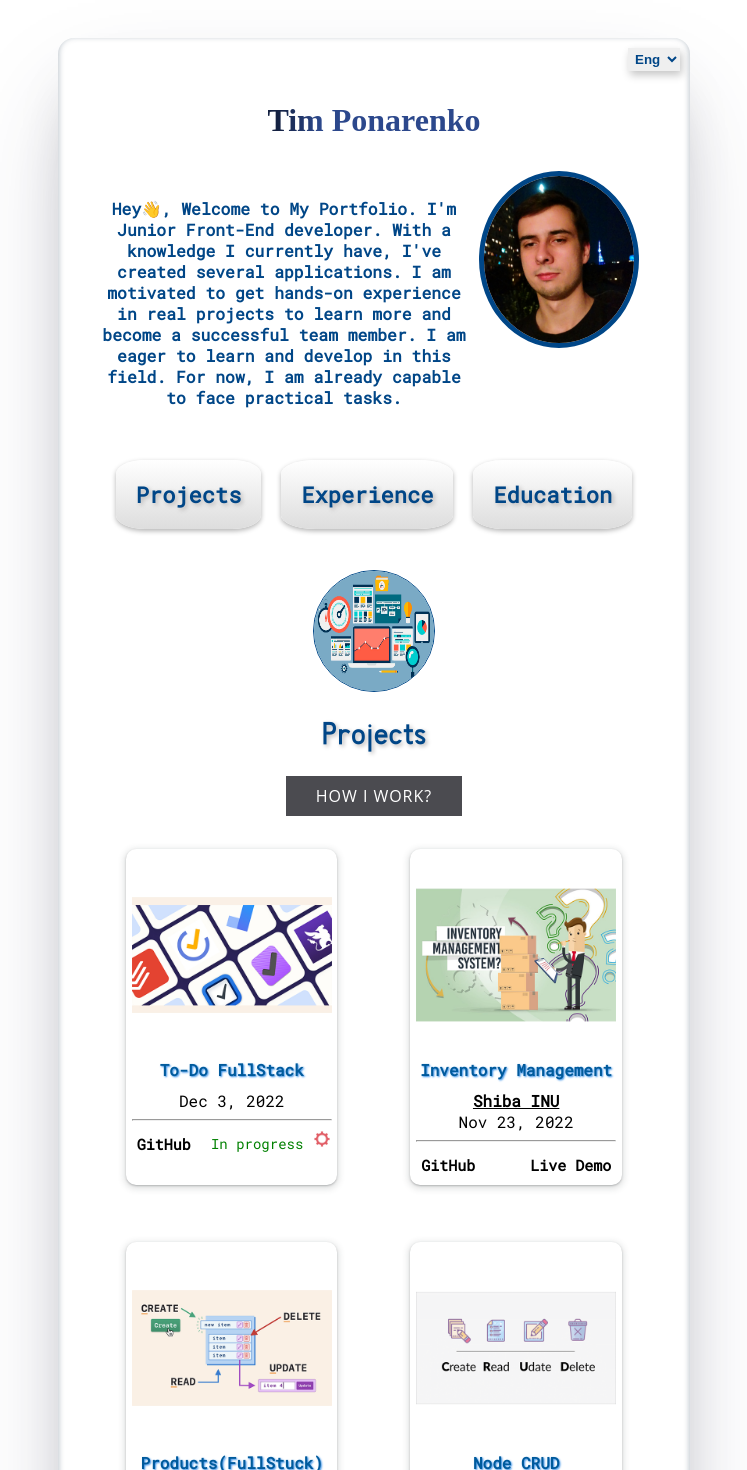
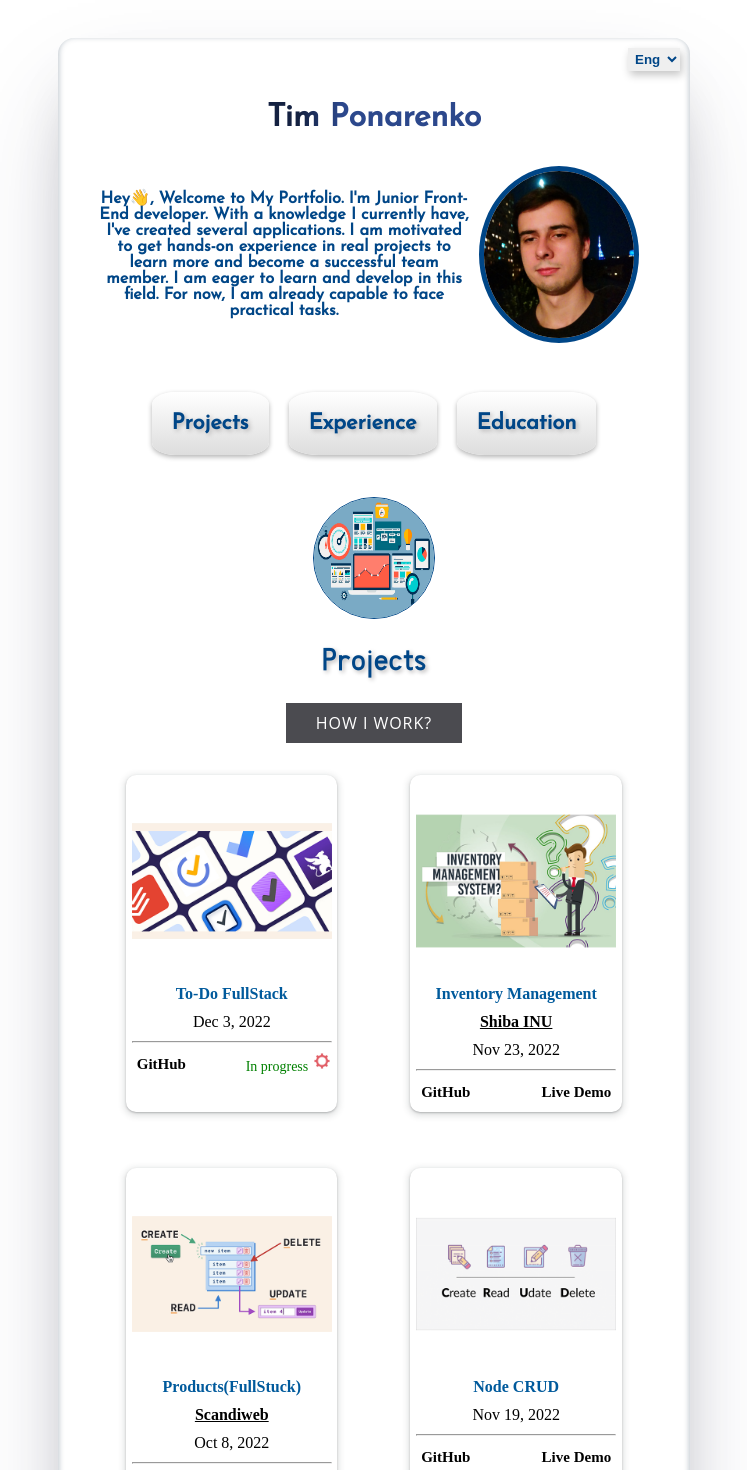
Before and after one commit to bladwing/TimPonarenkoPortfolio, a React (Create React App) app: page / in a window 1280 px wide. Shown: the top 1470 px of the page, without its empty margins (266-1013 px from the left). Built offline with nearby package versions, Linux system fonts and the light colour scheme.

Commit message:
change fonts, shake tree, separete title functions

```diff
--- a/src/App.js
+++ b/src/App.js
@@ -3,20 +3,18 @@ import Nav from "./components/Nav";
 import Social from "./components/social/Social";
 import LangSwitcher from "./components/langSwitcher/LangSwitcher";
 import Profile from "./components/profile/Profile";
-import { useTranslation } from "react-i18next";
+import Title from "./components/Title";
 
 import "./App.scss";
 import "./scss/effects.scss";
 
+
 const App = () => {
-  const { t } = useTranslation();
   return (
-    <div className="MainPage" >
+    <div className="MainPage">
       <LangSwitcher />
-      <div className="wrapper Header">
-        <h1>{t("TitleName")}</h1>
-      </div>
-      <Profile/>
+      <Title />
+      <Profile />
       <Nav />
       <Social />
     </div>
--- a/src/App.scss
+++ b/src/App.scss
@@ -1,15 +1,14 @@
+@import url('https://fonts.googleapis.com/css2?family=Josefin+Sans&family=Quicksand&display=swap');
 @import "./scss/colors";
 @font-face {
   font-family: "BPG Glaho";
   src: url("./fonts/bpg_glaho.ttf");
 }
-@font-face {
-  font-family: "RobotoMono-Regular";
-  src: url("./fonts/RobotoMono-Regular.ttf");
-}
+
 .Container {
   text-align: center;
   font-family: "BPG Glaho";
+
 }
 .MainPage {
   width: 50%;
--- /dev/null
+++ b/src/components/Title.jsx
@@ -0,0 +1,16 @@
+import React from "react";
+import { useTranslation } from "react-i18next";
+
+export default function Title() {
+  const { t } = useTranslation();
+
+  const lang = JSON.parse(localStorage.getItem("lang"));
+
+  return (
+    <div className="wrapper Header">
+      <h1 style={{ fontFamily: lang === "ge" ? "BPG Glaho" : "Josefin Sans" }}>
+        {t("TitleName")}
+      </h1>
+    </div>
+  );
+}
--- a/src/components/education/edu.scss
+++ b/src/components/education/edu.scss
@@ -1,7 +1,7 @@
 .educationTitle {
     text-align: center;
     text-decoration: underline;
-    font-family: "BPG Glaho";
+
   }
   .eduTemplate {
     margin: 0 auto;
@@ -11,7 +11,6 @@
   .eduCard {
     margin-bottom: 20px;
     padding-bottom: 3%;
-    font-family: "RobotoMono-Regular";
   }
   .eduLogo {
       width: 50px;
@@ -31,7 +30,7 @@
   .certificateButton {
     padding: 0.4em 1.0em;
     border: none;
-    font-family: "RobotoMono-Regular";
+
     position: relative;
     overflow: hidden;
     background-color: transparent;
--- a/src/components/main/main.scss
+++ /dev/null
@@ -1,45 +0,0 @@
-@font-face {
-  font-family: "BPG Glaho";
-  src: url("../../fonts/bpg_glaho.ttf");
-}
-
-.ProfilePhotoTim {
-  width: 200px;
-  border-radius: 2%;
-  margin-top: 3%;
-}
-.informationCard {
-  width: 40%;
-  margin: 0 6%;
-  font-family: "BPG Glaho";
-}
-
-.educationTitle {
-  text-align: center;
-  text-decoration: underline;
-  font-family: "BPG Glaho";
-}
-.eduTemplate {
-  margin: 0 auto;
-  width: 80%;
-}
-.eduCard {
-  margin-bottom: 20px;
-  padding-bottom: 3%;
-  font-family: "BPG Glaho";
-}
-.eduLogo {
-    width: 50px;
-}
-.certLink {
-  text-decoration: none;
-  color: black;
-
-}
-.certLink:hover {
-  color: grey;
-}
-.years {
-  font-weight: 600;
-  margin: 10px 0 10px 0;
-}
--- a/src/components/menu/Menu.jsx
+++ b/src/components/menu/Menu.jsx
@@ -11,7 +11,7 @@ export default function MainMenu() {
   return (
     <div
       className="Menu"
-      style={{ fontFamily: lang === "ge" ? "BPG Glaho" : "RobotoMono-Regular" }}
+      style={{ fontFamily: lang === "ge" ? "BPG Glaho" : "Josefin Sans" }}
     >
       <Link to="/" className="MenuItem">
         {t("menuAndTitle.Projects")}
--- a/src/components/profile/Profile.jsx
+++ b/src/components/profile/Profile.jsx
@@ -9,7 +9,7 @@ export default function Profile() {
   const { t } = useTranslation();
   const lang = JSON.parse(localStorage.getItem("lang"));
   return (
-    <div className="ProfileContainer" style={{ fontFamily: lang === "ge" ? "BPG Glaho" : "RobotoMono-Regular" }}>
+    <div className="ProfileContainer" style={{ fontFamily: lang === "ge" ? "BPG Glaho" : "Josefin Sans" }}>
       <h3><br />
       {t("Profile.text")}
       </h3>
--- a/src/components/projects/Projects.jsx
+++ b/src/components/projects/Projects.jsx
@@ -39,7 +39,8 @@ export default function Projects() {
               {projects.ProjectRequirerName}
 
             </div>
-            {projects.CreateDate}
+            <div className="ProjcetCreateDate">{projects.CreateDate}</div>
+
             <hr />
             <div className="projectButton">
               <a href={projects.github} target="_blank" rel="noreferrer">
--- a/src/components/projects/project.scss
+++ b/src/components/projects/project.scss
@@ -26,11 +26,8 @@
   box-shadow: rgba(60, 64, 67, 0.3) 0px 1px 2px 0px, rgba(60, 64, 67, 0.15) 0px 2px 6px 2px;
   transition: 1500ms;
 }
-.academyName h3 {
-  font-family: "RobotoMono-Regular";
-}
+
 .ProjectCard:hover {
-
   transition: 400ms;
   box-shadow: rgba(50, 50, 93, 0.25) 0px 50px 100px -20px, rgba(0, 0, 0, 0.3) 0px 30px 60px -30px, rgba(10, 37, 64, 0.35) 0px -2px 6px 0px inset;
 }
@@ -39,12 +36,14 @@
   width: 200px;
 }
 .projectTitle {
-  font-weight: 600;
+  font-weight: 700;
   color: #005A9C;
-  text-shadow: 1px 1px 2px #318CE7;
 }
 .projectTitle:hover {
   color: #004687;
+}
+.ProjcetCreateDate {
+  margin: 10px 0 10px 0;
 }
 .projectButton {
   text-align: center;
@@ -53,7 +52,7 @@
 }
 .projectButton a {
   text-decoration: none;
-  color: black;
+  color: #000;
   font-weight: 700;
   padding: 5px;
   transition: 800ms;
@@ -66,7 +65,6 @@
   box-shadow: rgba(139, 9, 9, 0.566) 0px 3px 8px;
 }
 .ProjectRequirerName {
-  color: rgba(139, 9, 9, 0.566) 0px 3px 8px;
   font-weight: 700;
   margin-top: 10px;
   text-decoration:underline
```
Also changed, not shown: src/components/main/MainPage.jsx (deleted, +0 -17 lines).
